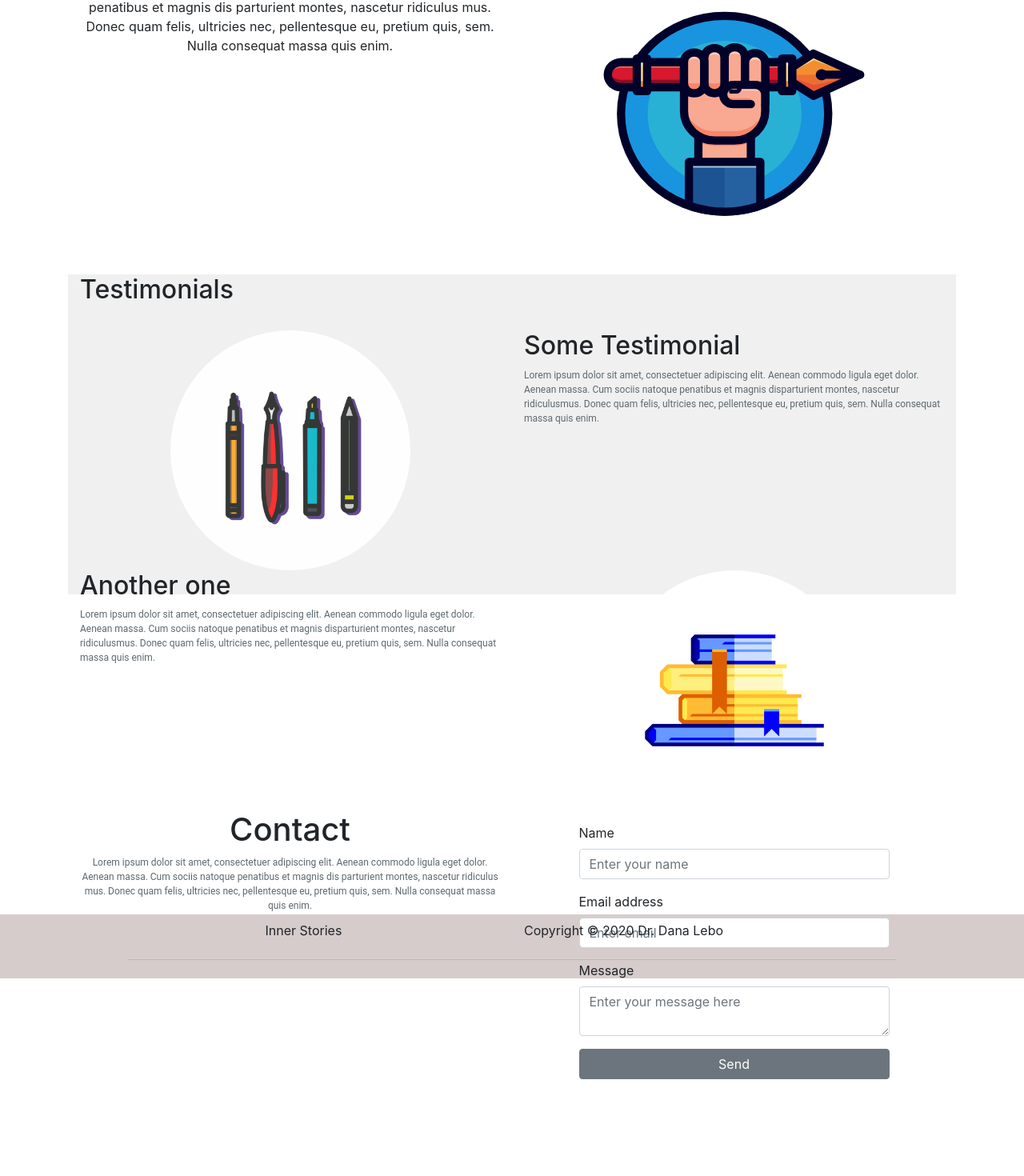
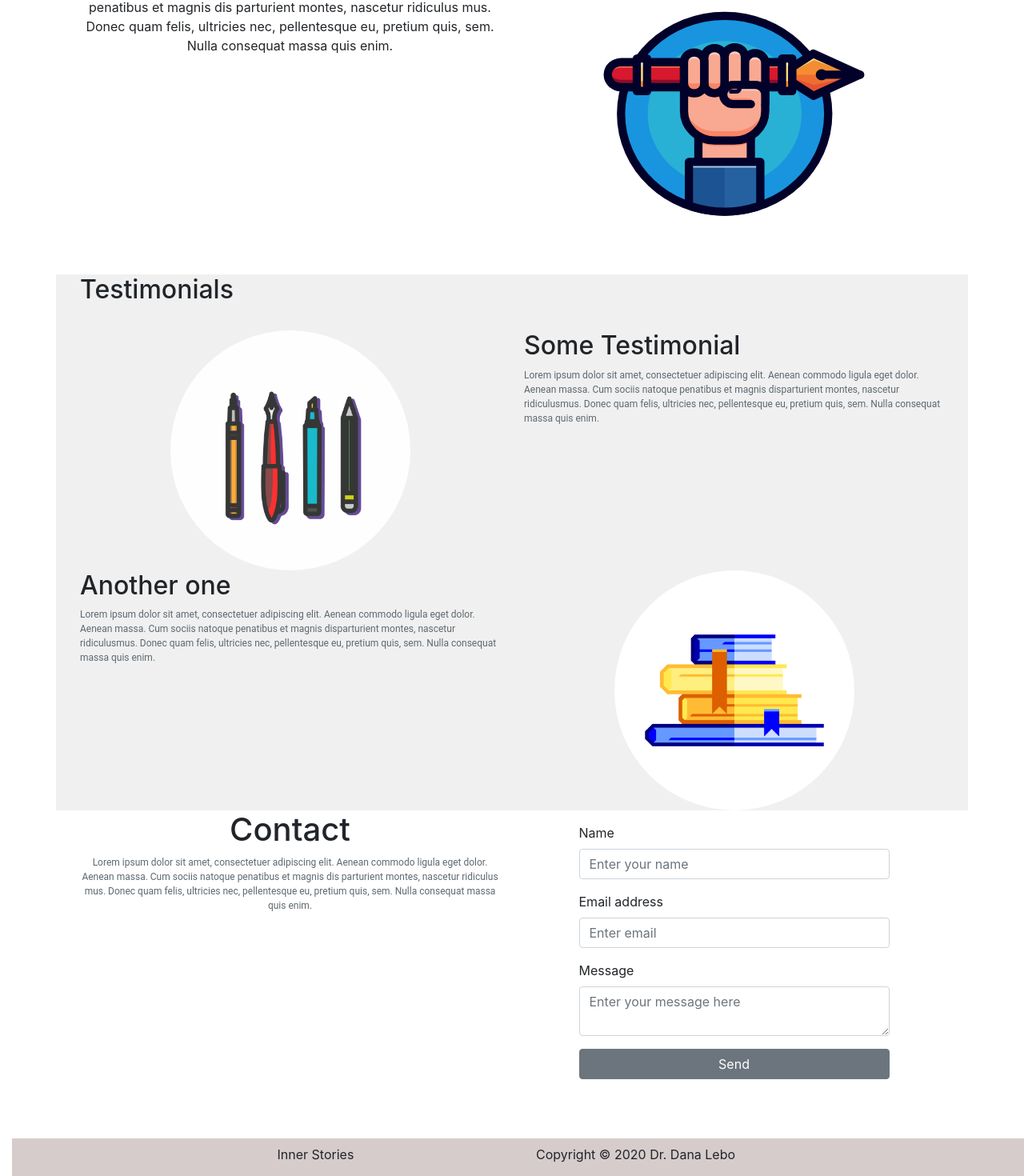
Before and after one commit to web-dev-carolina/CYCEssaysTutoring, a React (Create React App) app in the folder cyc-essays-tutoring/: page / in a window 1280 px wide. Shown: the part 993-2463 px from the top of the page at 80% size. Before the commit the page ends 2406 px from the top, so only its background shows below. Built offline with nearby package versions, Linux system fonts and the light colour scheme.

Commit message:
fixed overlapping contact form

```diff
--- a/cyc-essays-tutoring/src/components/Contact.jsx
+++ b/cyc-essays-tutoring/src/components/Contact.jsx
@@ -5,10 +5,11 @@ import './contact.css'
 
 const Contact = ({handleSubmit}) => {
     return (
-        <Container>
-        <div id='contactsection' className="container mb-5 row mr-auto ml-auto contact-form">
+
+
             <Row>
-            <div className="col-xs-12 col-md-6">
+            <div id='contactsection' className="container mb-5 row mr-auto ml-auto contact-form">
+            <Col className="col-xs-12 col-md-6">
                 <div className="text-center">
                     <h1 className="section-heading">Contact</h1>
                     <p className="paragraph-light">Lorem ipsum dolor sit amet, consectetuer adipiscing elit.
@@ -16,8 +17,8 @@ const Contact = ({handleSubmit}) => {
                     parturient montes, nascetur ridiculus
                         mus. Donec quam felis, ultricies nec, pellentesque eu, pretium quis, sem. Nulla consequat massa quis enim.</p>
                 </div>
-            </div>
-            <div className="col-xs-12 col-md-6">
+            </Col>
+            <Col className="col-xs-12 col-md-6">
                 <div className="pg1-2-txt">
                 <Form
                 //onSubmit={handleSubmit}
@@ -40,10 +41,11 @@ const Contact = ({handleSubmit}) => {
                 </Form>
 
                 </div>
+            </Col>
             </div>
             </Row>
-        </div>
-        </Container>
+
+
 
     )
 }
--- a/cyc-essays-tutoring/src/components/Testimonials.jsx
+++ b/cyc-essays-tutoring/src/components/Testimonials.jsx
@@ -7,6 +7,7 @@ import './testimonials.css'
 
 const Testimonials = () => {
     return (
+        <Row>
         <Container id='testimonialssection'>
         <div className="testimonials-container">
             <section className="container">
@@ -39,6 +40,7 @@ const Testimonials = () => {
             </section>
         </div>
         </Container>
+        </Row>
 
     );
 }
--- a/cyc-essays-tutoring/src/components/contact.css
+++ b/cyc-essays-tutoring/src/components/contact.css
@@ -1,3 +1,7 @@
 .contact-form {
     padding-bottom: 10px !important;
 }
+
+#contactsection {
+    height: 100%;
+}
--- a/cyc-essays-tutoring/src/components/testimonials.css
+++ b/cyc-essays-tutoring/src/components/testimonials.css
@@ -15,7 +15,8 @@
         grid-template-rows: auto auto;
     } */
 
-    .testimonials-container{
+    #testimonialssection {
+        height: 100%;
         background-color: RGB(240,240,240);
     }
 
--- a/cyc-essays-tutoring/src/pages/Landing.jsx
+++ b/cyc-essays-tutoring/src/pages/Landing.jsx
@@ -4,6 +4,7 @@ import Intro from '../components/Intro';
 import Testimonials from '../components/Testimonials'
 import Contact from '../components/Contact'
 import Footer from '../components/Footer/Footer';
+import {Col} from 'react-bootstrap';
 //import { Axios, db } from '../firebase/firebaseConfig';
 
 
@@ -56,7 +57,7 @@ const Landing = () => {
     // };
 
     return(
-        <>
+        <Col>
             <Intro id='introsection'></Intro>
             <About id='aboutsection'></About>
             <Testimonials id='testimonialssection'></Testimonials>
@@ -64,7 +65,7 @@ const Landing = () => {
             //handleSubmit={handleSubmit}
             ></Contact>
             <Footer></Footer>
-        </>
+        </Col>
     );
 
 }
```
